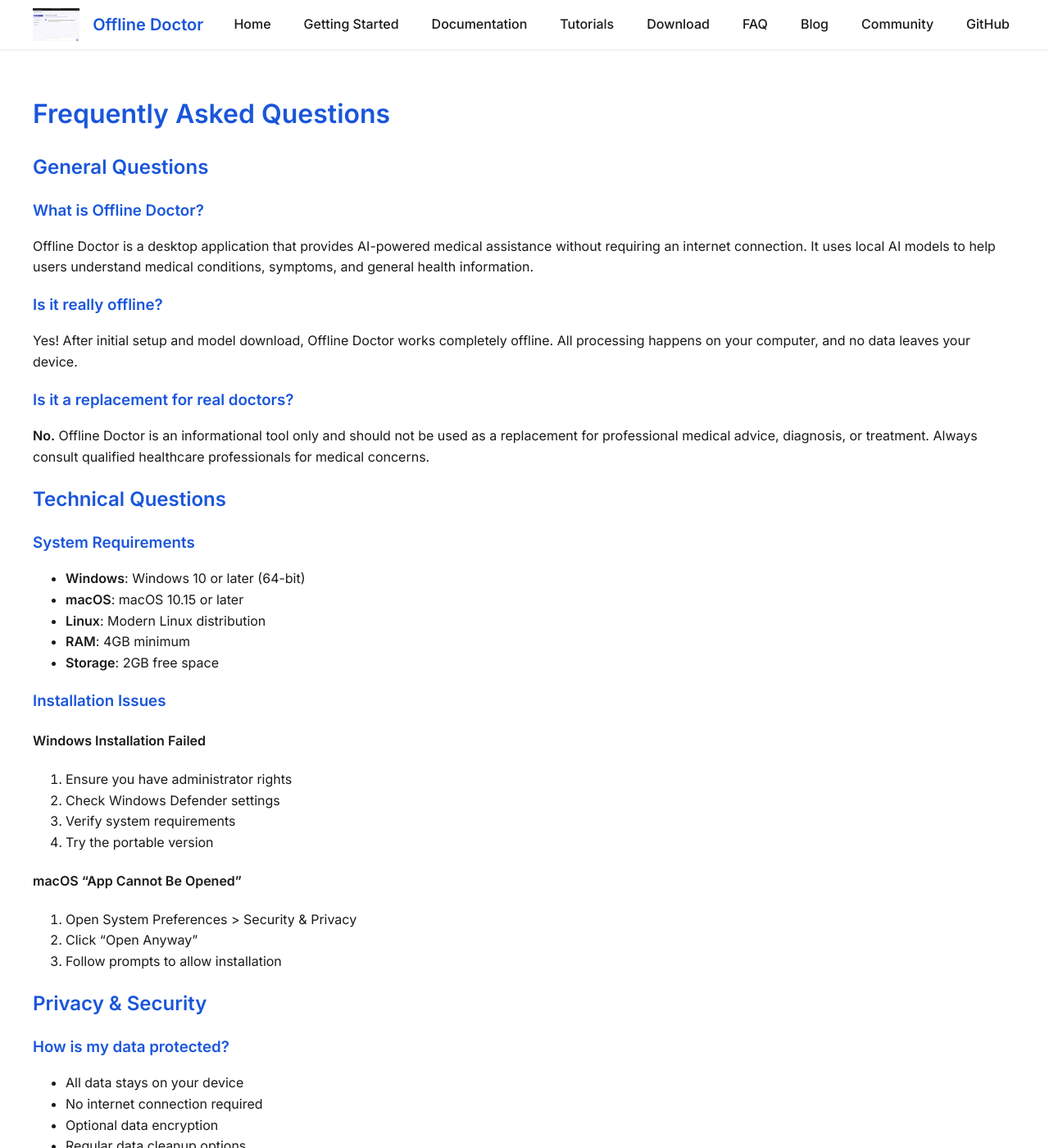
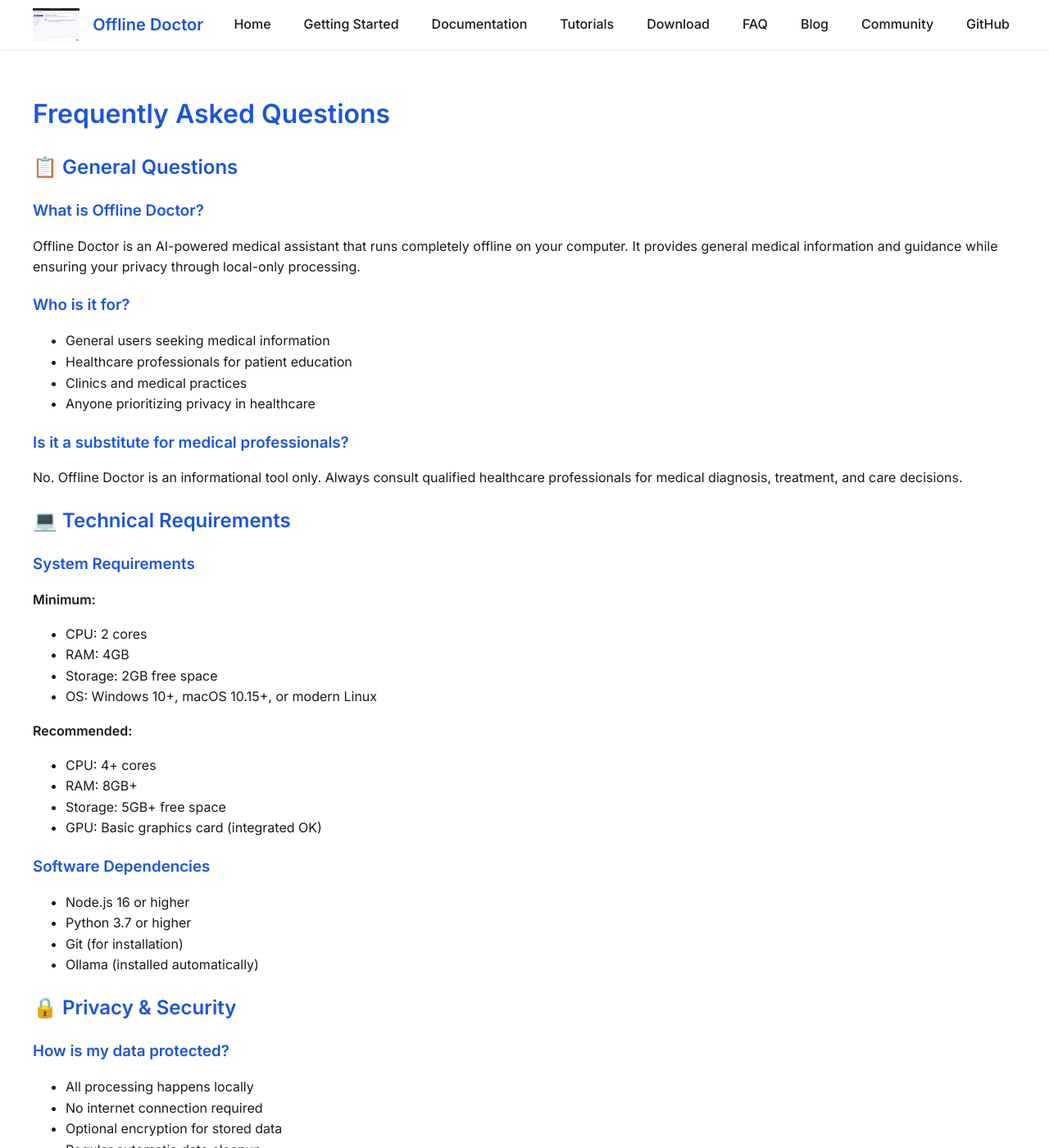
Before and after one commit to lpolish/offlinedoctor, a Jekyll site: the page built from docs/faq.md, in a window 1280 px wide and 1400 px high. Shown: the whole window at 82% size. Built offline with Jekyll 4.4.1, drawn with Linux system fonts in a browser that asks for light colours; some of the changed text lies outside the part shown.

Commit message:
docs: enhance FAQ with comprehensive Q&A and better organization

```diff
--- a/docs/faq.md
+++ b/docs/faq.md
@@ -5,58 +5,80 @@
 
 # Frequently Asked Questions
 
-## General Questions
+## 📋 General Questions
 
 ### What is Offline Doctor?
-Offline Doctor is a desktop application that provides AI-powered medical assistance without requiring an internet connection. It uses local AI models to help users understand medical conditions, symptoms, and general health information.
+Offline Doctor is an AI-powered medical assistant that runs completely offline on your computer. It provides general medical information and guidance while ensuring your privacy through local-only processing.
 
-### Is it really offline?
-Yes! After initial setup and model download, Offline Doctor works completely offline. All processing happens on your computer, and no data leaves your device.
+### Who is it for?
+* General users seeking medical information
+* Healthcare professionals for patient education
+* Clinics and medical practices
+* Anyone prioritizing privacy in healthcare
 
-### Is it a replacement for real doctors?
-**No.** Offline Doctor is an informational tool only and should not be used as a replacement for professional medical advice, diagnosis, or treatment. Always consult qualified healthcare professionals for medical concerns.
+### Is it a substitute for medical professionals?
+No. Offline Doctor is an informational tool only. Always consult qualified healthcare professionals for medical diagnosis, treatment, and care decisions.
 
-## Technical Questions
+## 💻 Technical Requirements
 
 ### System Requirements
-- **Windows**: Windows 10 or later (64-bit)
-- **macOS**: macOS 10.15 or later
-- **Linux**: Modern Linux distribution
-- **RAM**: 4GB minimum
-- **Storage**: 2GB free space
 
-### Installation Issues
+**Minimum:**
+* CPU: 2 cores
+* RAM: 4GB
+* Storage: 2GB free space
+* OS: Windows 10+, macOS 10.15+, or modern Linux
 
-#### Windows Installation Failed
-1. Ensure you have administrator rights
-2. Check Windows Defender settings
-3. Verify system requirements
-4. Try the portable version
+**Recommended:**
+* CPU: 4+ cores
+* RAM: 8GB+
+* Storage: 5GB+ free space
+* GPU: Basic graphics card (integrated OK)
 
-#### macOS "App Cannot Be Opened"
-1. Open System Preferences > Security & Privacy
-2. Click "Open Anyway"
-3. Follow prompts to allow installation
+### Software Dependencies
+* Node.js 16 or higher
+* Python 3.7 or higher
+* Git (for installation)
+* Ollama (installed automatically)
 
-## Privacy & Security
+## 🔒 Privacy & Security
 
 ### How is my data protected?
-- All data stays on your device
-- No internet connection required
-- Optional data encryption
-- Regular data cleanup options
+* All processing happens locally
+* No internet connection required
+* Optional encryption for stored data
+* Regular automatic data cleanup
 
 ### Can I delete my data?
-Yes, you can:
-1. Use the built-in data manager
-2. Choose what to keep/delete
-3. Export data before deletion
-4. Perform complete reset
+Yes, you have full control:
+* Clear individual sessions
+* Delete all history
+* Configure auto-deletion
+* Export data before removal
 
-## Usage Questions
+### Is my data shared with anyone?
+No. Your medical information never leaves your device. The application runs completely offline after initial setup.
+
+## 💡 Usage & Features
+
+### How do I start a consultation?
+1. Open the Consultation tab
+2. Type your medical question
+3. Provide relevant details
+4. Review the AI response
+5. Ask follow-up questions
+
+### What can I ask about?
+* General medical information
+* Symptom explanation
+* Basic health guidance
+* Wellness recommendations
+* Medication information
 
 ### How accurate is the AI?
-The AI provides general medical information based on its training data. Accuracy varies, and all information should be verified with healthcare professionals.
+The AI provides general medical information based on its training. Accuracy varies, and all information should be verified with healthcare professionals.
+
+## ⚙️ Technical Details
 
 ### Can I use custom AI models?
 Yes! Advanced users can:
@@ -65,33 +87,107 @@
 3. Adjust parameters
 4. Use specialized medical models
 
-## Contributing
+### Is offline operation really offline?
+Yes, after initial setup:
+* No cloud connections
+* No external API calls
+* No telemetry
+* Complete network isolation
 
-### How can I help?
-1. Report bugs
-2. Suggest features
-3. Improve documentation
-4. Contribute code
-4. Share your experience
+### Can I back up my data?
+Several options available:
+* Local backup
+* Encrypted export
+* Selective history export
+* Custom backup locations
 
-### I found a bug, what now?
-1. Check if it's already reported
-2. Gather relevant information
-3. Create a detailed issue
-4. Follow up if needed
+## 🛠️ Troubleshooting
 
-## Support
+### Common Installation Issues
 
-### Where can I get help?
-1. Check our [Documentation](./docs.html)
-2. Join our [Community](./community.html)
-3. Ask on [GitHub Discussions](https://github.com/lpolish/offlinedoctor/discussions)
-4. Read our [Tutorials](./tutorials.html)
+**Windows Installation Failed:**
+1. Run as administrator
+2. Check Windows Defender
+3. Verify system requirements
+4. Try portable version
+
+**macOS "App Cannot Be Opened":**
+1. Open System Preferences
+2. Go to Security & Privacy
+3. Click "Open Anyway"
+4. Follow security prompts
+
+### Application Problems
+
+**App Won't Start:**
+* Check Node.js version
+* Verify Python setup
+* Confirm Ollama status
+* Check system resources
+
+**AI Model Issues:**
+* Verify model installation
+* Check Ollama service
+* Restart application
+* Reinstall if needed
+
+## 🤝 Community & Support
+
+### How can I get help?
+
+**Documentation:**
+* [Read the docs](./docs.html)
+* [Follow tutorials](./tutorials.html)
+* [Check guides](./guides.html)
+
+**Community Support:**
+* [GitHub Discussions](https://github.com/lpolish/offlinedoctor/discussions)
+* [Discord Community](https://discord.gg/offlinedoctor)
+* [Stack Overflow](https://stackoverflow.com/questions/tagged/offline-doctor)
+
+### How can I contribute?
+
+**Various Ways:**
+* Report bugs
+* Suggest features
+* Improve documentation
+* Contribute code
+* Help other users
 
 ### Business Support
-For business/enterprise support:
-1. Email: support@offlinedoctor.ai
-2. Visit our [Enterprise page](./enterprise.html)
-3. Schedule a consultation
+For enterprise needs:
+* Dedicated support
+* Custom deployment
+* Training sessions
+* Priority assistance
 
-[Back to Home](./){: .button} [Contact Support](./support.html){: .button}
+Contact: support@offlinedoctor.ai
+
+## 🔄 Updates & Maintenance
+
+### How often are updates released?
+* Security updates: As needed
+* Bug fixes: Weekly/Biweekly
+* Feature updates: Monthly
+* Major versions: Quarterly
+
+### How do I update?
+1. Use the built-in updater
+2. Pull latest from Git
+3. Run update script
+4. Restart application
+
+## 📚 Additional Resources
+
+### Where can I learn more?
+* [Official Documentation](./docs.html)
+* [Video Tutorials](./tutorials.html)
+* [Developer Guide](./contributing.html)
+* [API Reference](./api.html)
+
+### Still have questions?
+* [Contact Support](./support.html)
+* [Join Community](./community.html)
+* [Request Feature](https://github.com/lpolish/offlinedoctor/issues)
+
+[Back to Home](./){: .button} [Read Documentation](./docs.html){: .button} [Get Support](./support.html){: .button}
```
